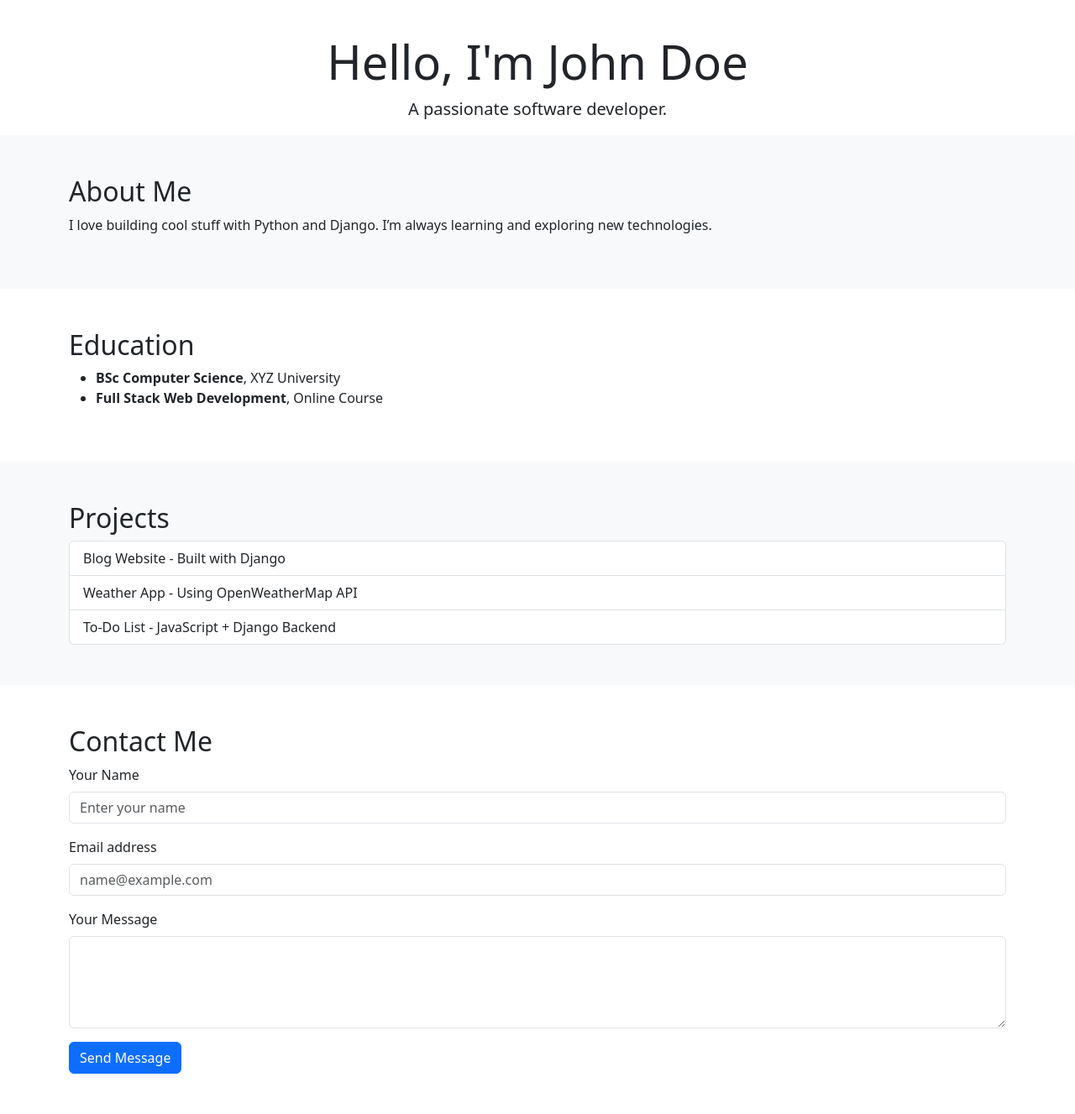
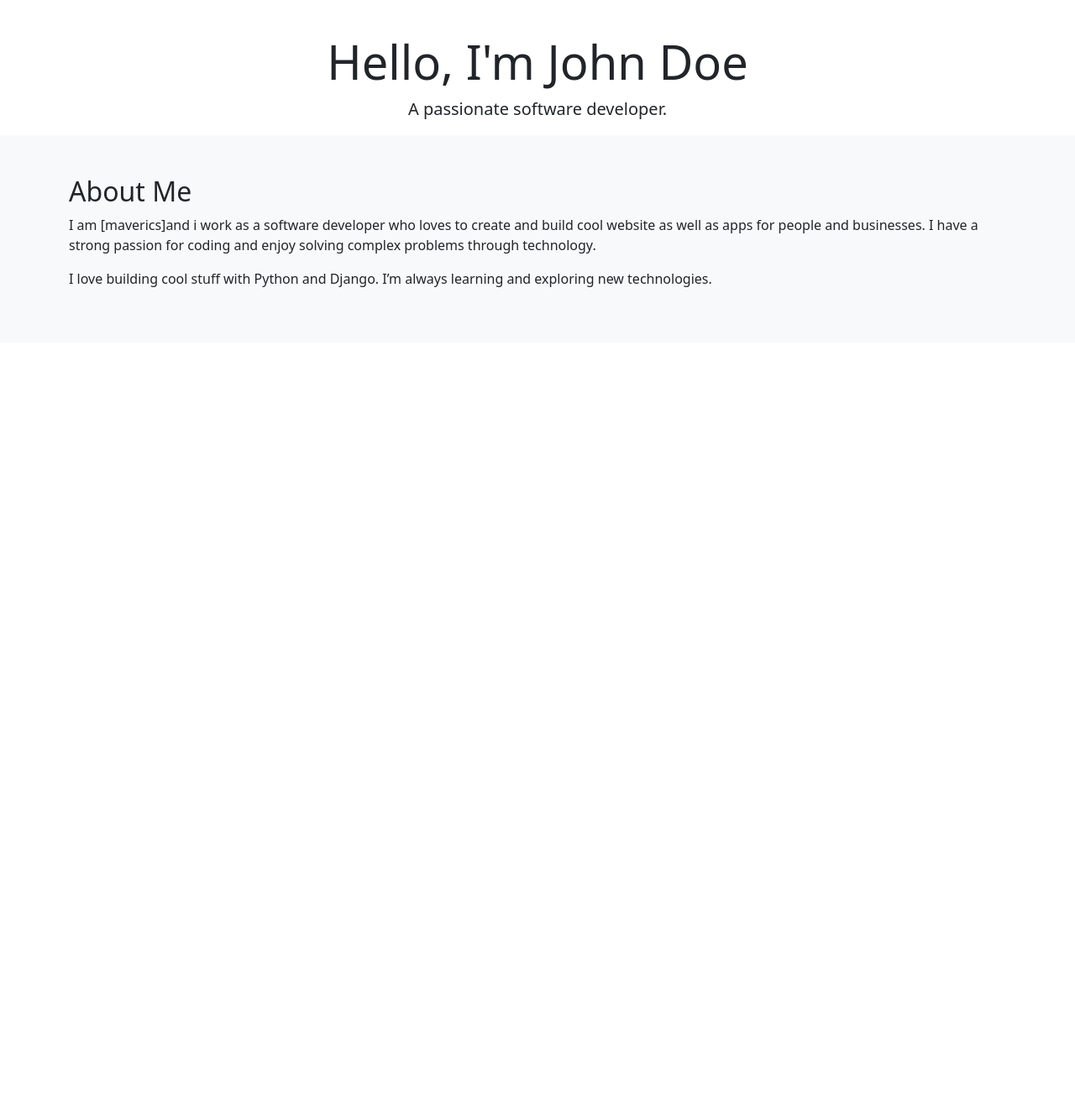
Before and after one commit to Mateen-maverics/one-page-portfolio, a Django app: page /about/ in a window 1280 px wide. Shown: the part 56-1383 px from the top of the page at 84% size. After the commit the page ends 398 px from the top, so only its background shows below. Run offline with Django 5.2, Linux system fonts and the light colour scheme.

Commit message:
Update about.html

```diff
--- a/pages/templates/pages/about.html
+++ b/pages/templates/pages/about.html
@@ -49,54 +49,10 @@
 <section id="about" class="bg-light py-5">
     <div class="container">
         <h2>About Me</h2>
-        <p>I love building cool stuff with Python and Django. I’m always learning and exploring new technologies.</p>
+        <p> I am [maverics]and i work as a software developer who loves to create and build cool website as well as apps for people and businesses. I have a strong passion for coding and enjoy solving complex problems through technology.</p>
+            I love building cool stuff with Python and Django. I’m always learning and exploring new technologies.</p>
     </div>
 </section>
-
-<!-- Education Section -->
-<section id="education" class="py-5">
-    <div class="container">
-        <h2>Education</h2>
-        <ul>
-            <li><strong>BSc Computer Science</strong>, XYZ University</li>
-            <li><strong>Full Stack Web Development</strong>, Online Course</li>
-        </ul>
-    </div>
-</section>
-
-<!-- Projects Section -->
-<section id="projects" class="bg-light py-5">
-    <div class="container">
-        <h2>Projects</h2>
-        <ul class="list-group">
-            <li class="list-group-item">Blog Website - Built with Django</li>
-            <li class="list-group-item">Weather App - Using OpenWeatherMap API</li>
-            <li class="list-group-item">To-Do List - JavaScript + Django Backend</li>
-        </ul>
-    </div>
-</section>
-<!-- Contact Section -->
-<section id="contact" class="py-5">
-     <div class="container">
-        <h2>Contact Me</h2>
-        <form>
-            <div class="mb-3">
-                <label for="name" class="form-label">Your Name</label>
-                <input type="text" class="form-control" id="name" placeholder="Enter your name">
-            </div>
-            <div class="mb-3">
-                <label for="email" class="form-label">Email address</label>
-                <input type="email" class="form-control" id="email" placeholder="name@example.com">
-            </div>
-            <div class="mb-3">
-                <label for="message" class="form-label">Your Message</label>
-                <textarea class="form-control" id="message" rows="4"></textarea>
-            </div>
-            <button type="submit" class="btn btn-primary">Send Message</button>
-        </form>
-    </div>
-</section>
-
 <script src="https://cdn.jsdelivr.net/npm/bootstrap@5.3.0/dist/js/bootstrap.bundle.min.js"></script>
 </body>
 </html>
```
